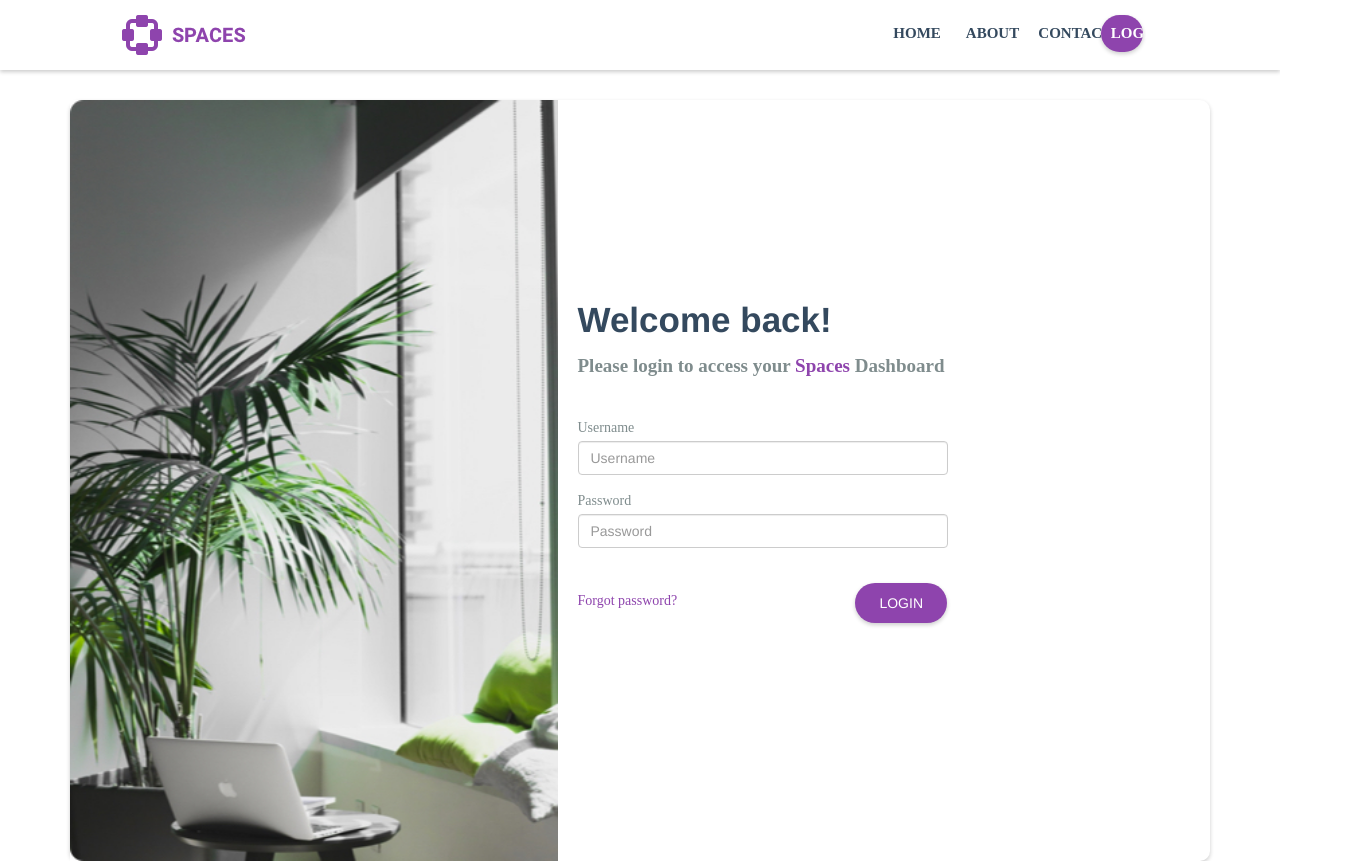
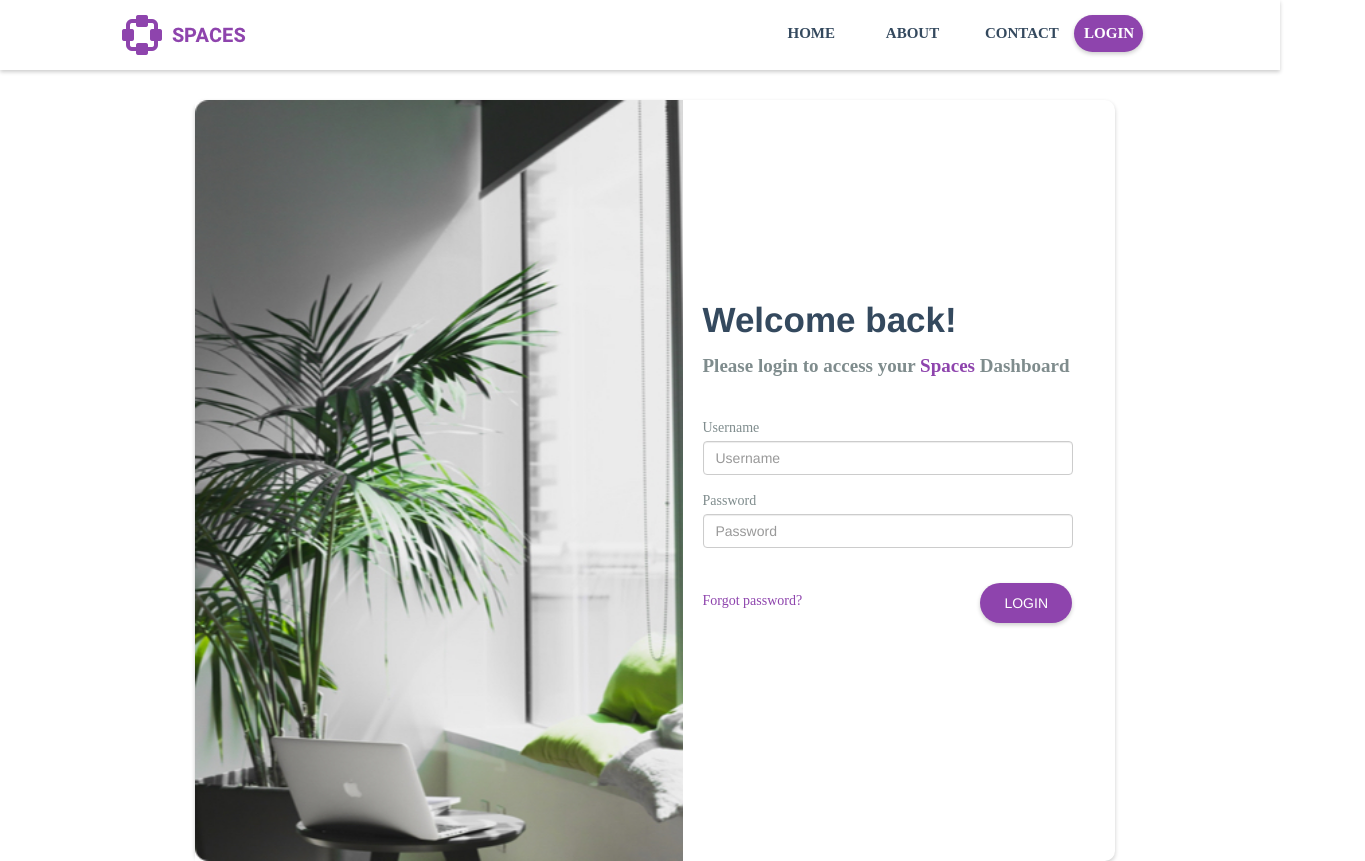
Before and after one commit to ahmedyehiakhater/Parent, an Angular app: page / in a window 1280 px wide. Shown: the whole page, 1365 px wide, since content can reach past the window. Built offline with nearby package versions, Linux system fonts and the light colour scheme.

Commit message:
Fixed header and login container

```diff
--- a/src/app/header/header.component.html
+++ b/src/app/header/header.component.html
@@ -5,7 +5,7 @@
         <img src="assets/images/commons/logo.png" alt="">
       </div>
     </div>
-    <div class="col-xs-3 col-xs-offset-6">
+    <div class="col-xs-4 col-xs-offset-5">
       <div class="navigation-container">
         <div class="col-xs-3">
           <div class="navigation-button">
--- a/src/app/login/login.component.html
+++ b/src/app/login/login.component.html
@@ -1,3 +1,5 @@
+<div class="container">
+  <div class="col-xs-offset-1 col-xs-10">
     <div class="login-container">
       <div class="container">
         <div class="row">
@@ -35,7 +37,8 @@
               <div class="row">
                 <div class="form-group">
                   <label for="password" class="input-title">Password</label>
-              <input type="password" class="form-control input-field" id="password" placeholder="Password" [(ngModel)]="password">
+                  <input type="password" class="form-control input-field" id="password" placeholder="Password"
+                    [(ngModel)]="password">
                 </div>
               </div>
               <div class="row">
@@ -57,3 +60,5 @@
         </div>
       </div>
     </div>
+  </div>
+</div>
```
Lines whose indentation alone changed are shown as unchanged.
